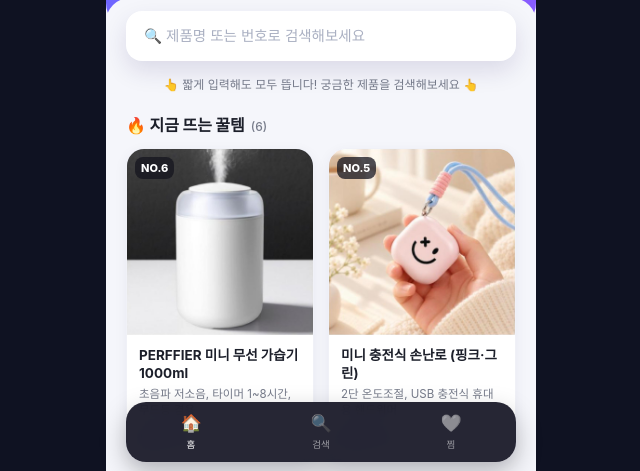
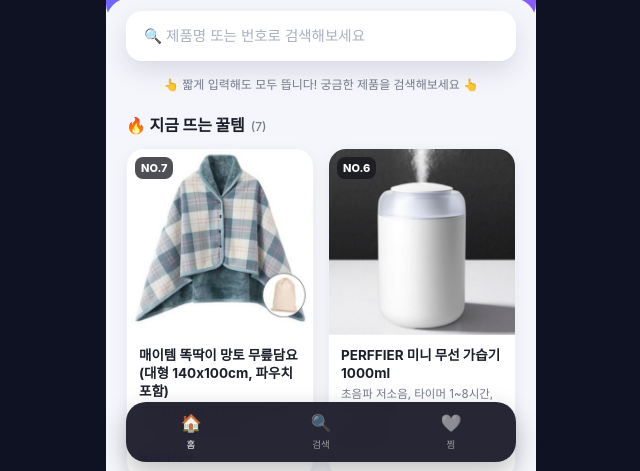
Before and after one commit to sehwan50593/igw-bio, a plain HTML site: page index.html in a window 1280 px wide. Shown: the part 324-795 px from the top of the page, without its empty margins (319-959 px from the left). Drawn offline with Linux system fonts and the light colour scheme.

Commit message:
상품 7번 무릎담요 추가
Co-Authored-By: Claude Sonnet 5.5 <noreply@anthropic.com>

```diff
--- a/index.html
+++ b/index.html
@@ -272,6 +272,14 @@
   // img: 실제 상품 사진 경로 (없으면 emoji로 대체 표시)
   const products = [
     {
+      id: 7,
+      name: "매이템 똑딱이 망토 무릎담요 (대형 140x100cm, 파우치 포함)",
+      desc: "극세사 망토형 담요, 단추로 여미는 사무실·차량·캠핑용",
+      emoji: "🧣",
+      img: "assets/product-7.jpg",
+      link: "https://link.coupang.com/a/ikulZ4wWiG"
+    },
+    {
       id: 6,
       name: "PERFFIER 미니 무선 가습기 1000ml",
       desc: "초음파 저소음, 타이머 1~8시간, 무드등 겸용",
```
Also changed, not shown: assets/product-7.jpg (added).
